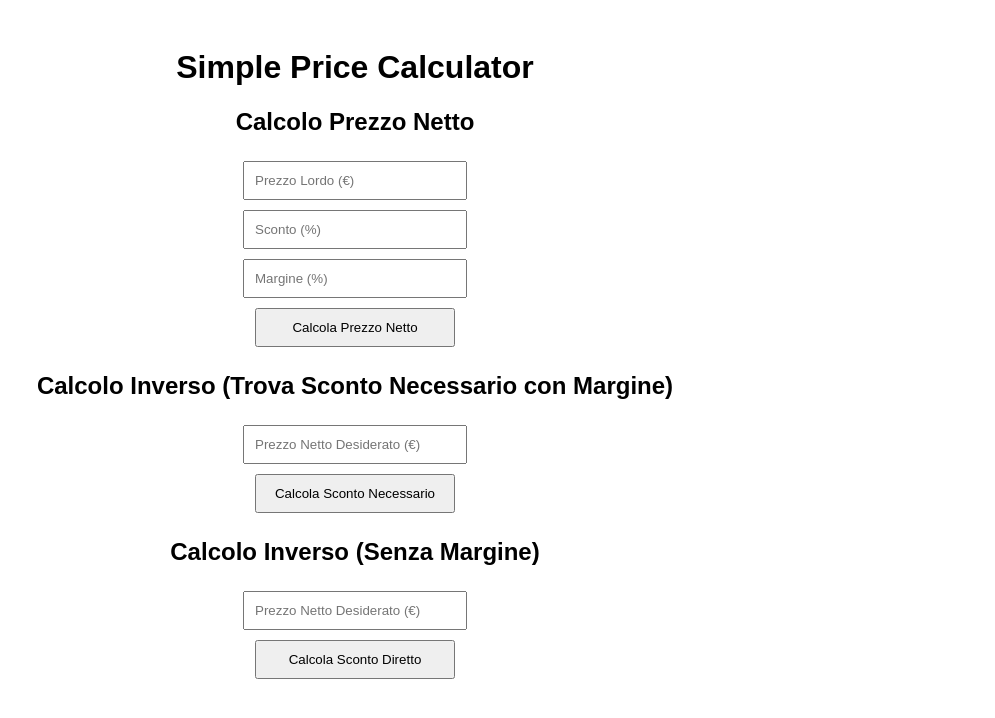
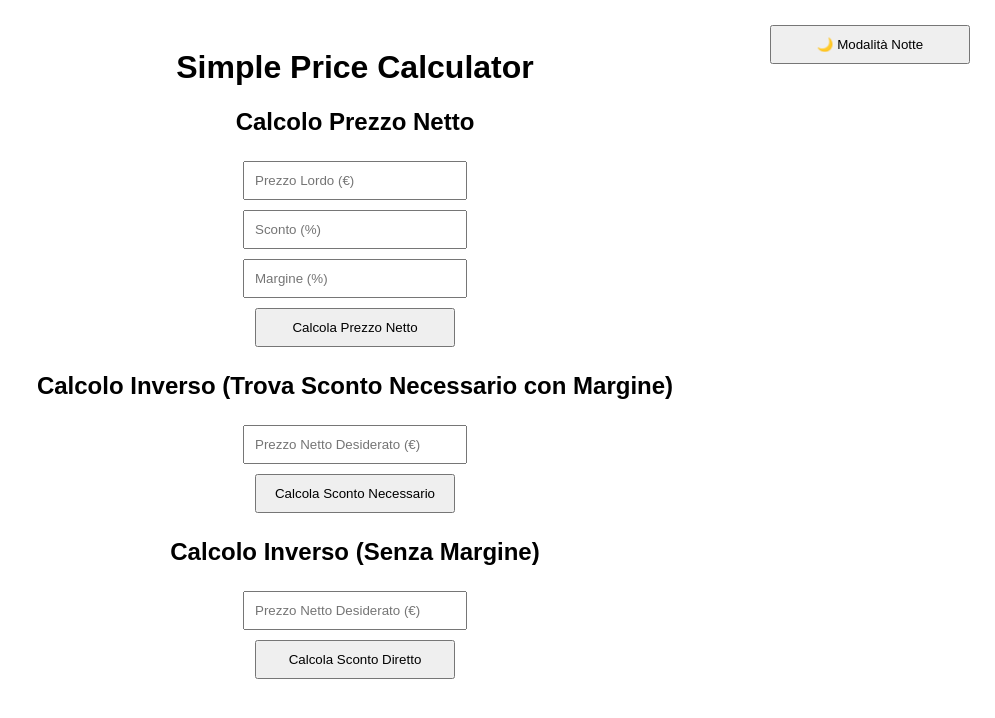
Before and after one commit to pezzaliapp/MCINV, a plain HTML site: page index.html in a window 1280 px wide. Shown: the whole page, without its empty margins (285-1280 px from the left). Drawn offline with Linux system fonts and the light colour scheme.

Commit message:
Update index.html

```diff
--- a/index.html
+++ b/index.html
@@ -9,6 +9,9 @@
             font-family: Arial, sans-serif;
             text-align: center;
             padding: 20px;
+            background-color: #ffffff;
+            color: #000000;
+            transition: background-color 0.3s, color 0.3s;
         }
         input, button {
             padding: 10px;
@@ -20,10 +23,23 @@
             font-size: 1.2em;
             font-weight: bold;
         }
+        .dark-mode {
+            background-color: #121212;
+            color: #ffffff;
+        }
+        .toggle-button {
+            position: absolute;
+            top: 20px;
+            right: 20px;
+            padding: 10px;
+            cursor: pointer;
+        }
     </style>
 </head>
 <body>
     <h1>Simple Price Calculator</h1>
+
+    <button class="toggle-button" onclick="toggleDarkMode()">🌙 Modalità Notte</button>
 
     <h2>Calcolo Prezzo Netto</h2>
     <input type="number" id="price" placeholder="Prezzo Lordo (€)" step="0.01"><br>
@@ -44,6 +60,10 @@
 
     <script>
         let originalPrice = 0;
+
+        function toggleDarkMode() {
+            document.body.classList.toggle('dark-mode');
+        }
 
         function calculateNetPrice() {
             const price = parseFloat(document.getElementById('price').value);
```
